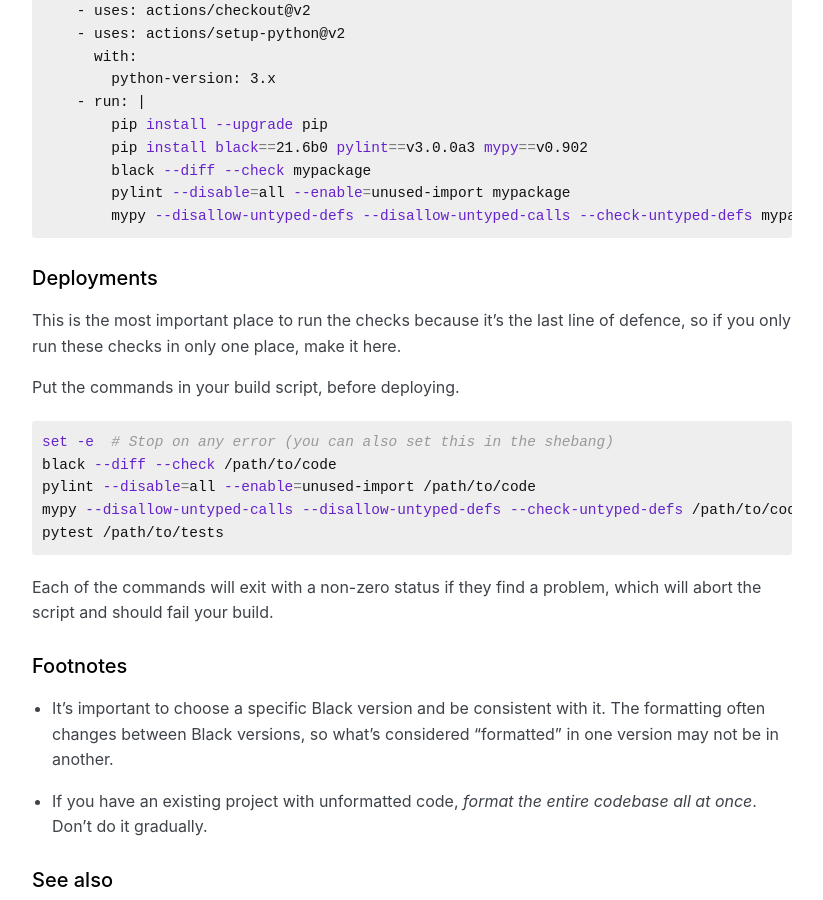
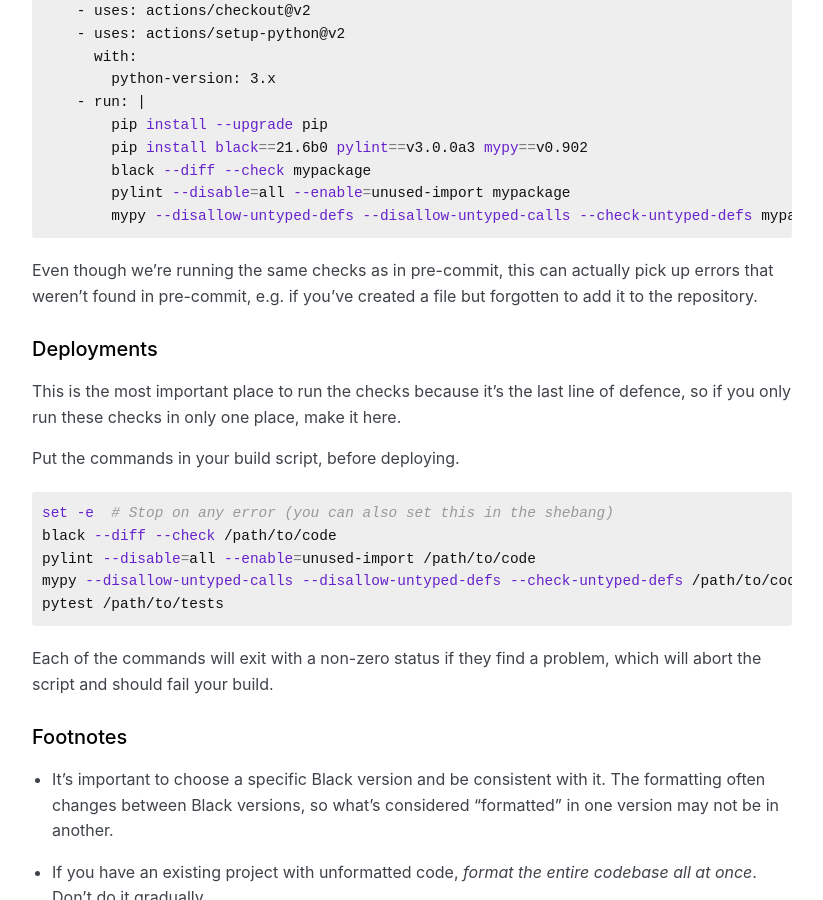
Before and after one commit to explodinglabs/explodinglabs.github.io, a Jekyll site: the page built from _posts/python/2021-07-01-checks.markdown, in a window 1280 px wide and 900 px high, scrolled down 1663 px. Shown: the whole window, without its empty margins (228-1051 px from the left). Built offline with Jekyll 4.4.1, drawn with Linux system fonts in a browser that asks for light colours; some web fonts are replaced.

Commit message:
Adjust checks post

````diff
--- a/_posts/python/2021-07-01-checks.markdown
+++ b/_posts/python/2021-07-01-checks.markdown
@@ -96,6 +96,10 @@ jobs:
         mypy --disallow-untyped-defs --disallow-untyped-calls --check-untyped-defs mypackage
 ```
 
+Even though we're running the same checks as in pre-commit, this can actually
+pick up errors that weren't found in pre-commit, e.g. if you've created a file
+but forgotten to add it to the repository.
+
 ## Deployments
 
 This is the most important place to run the checks because it's the last line
````
